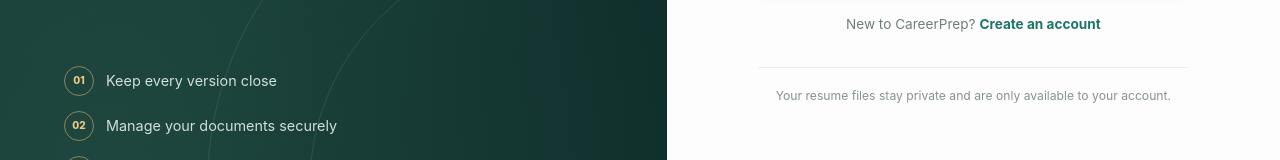
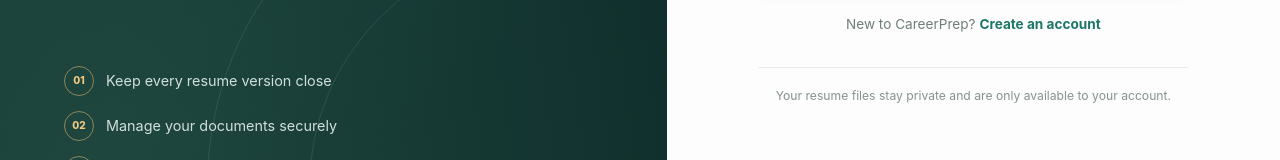
Before and after one commit to s2301945-rgb/careerprep-ai, a Next.js app: page / in a window 1280 px wide. Shown: the part 550-710 px from the top of the page. Built offline with nearby package versions, Linux system fonts and the light colour scheme; no server answers.

Commit message:
feat: clarify resume version message

```diff
--- a/src/components/auth-panel.tsx
+++ b/src/components/auth-panel.tsx
@@ -67,7 +67,7 @@ export function AuthPanel({ sessionNotice = "" }: { sessionNotice?: string }) {
           <p>Keep your resume ready, organized, and in one private workspace as you prepare for your next opportunity.</p>
         </div>
         <div className="auth-proof" aria-label="Workspace features">
-          <div><span className="proof-icon" aria-hidden="true">01</span><span>Keep every version close</span></div>
+          <div><span className="proof-icon" aria-hidden="true">01</span><span>Keep every resume version close</span></div>
           <div><span className="proof-icon" aria-hidden="true">02</span><span>Manage your documents securely</span></div>
           <div><span className="proof-icon" aria-hidden="true">03</span><span>Prepare confidently at your own pace</span></div>
         </div>
```
